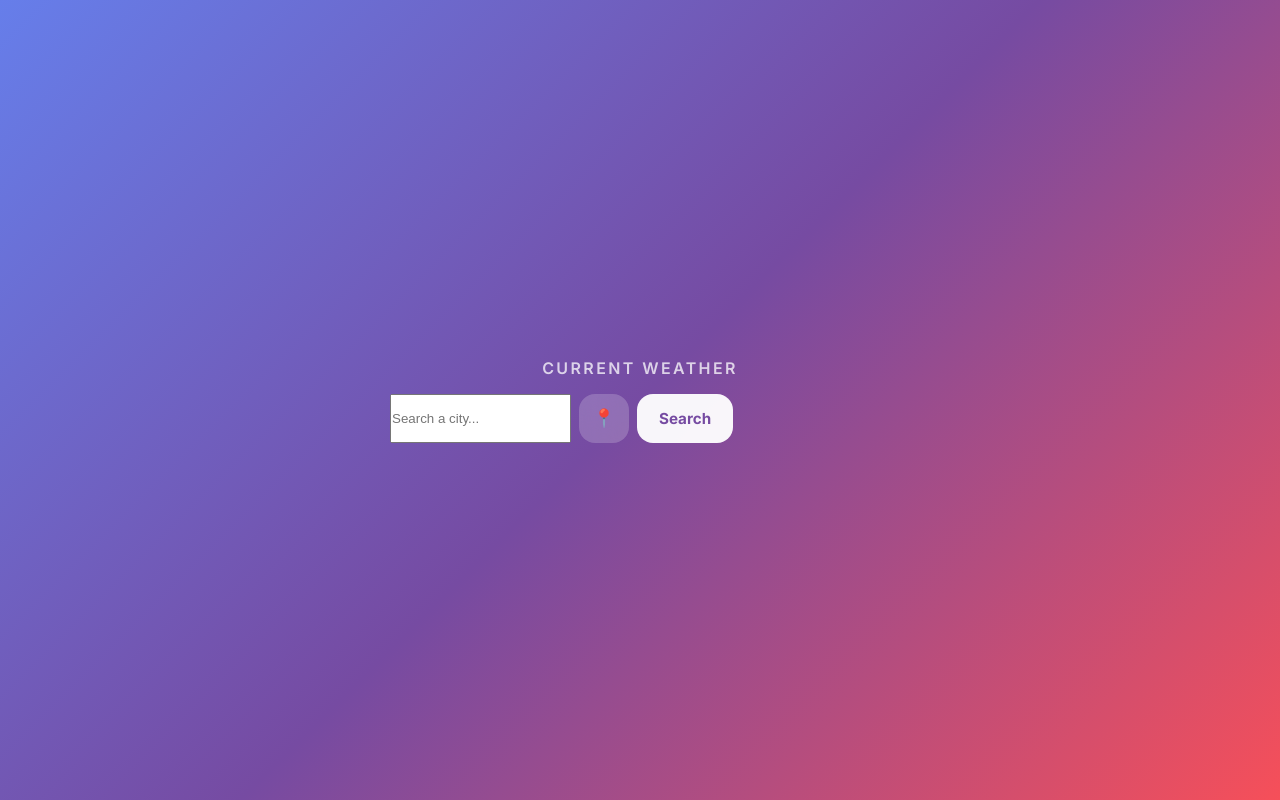
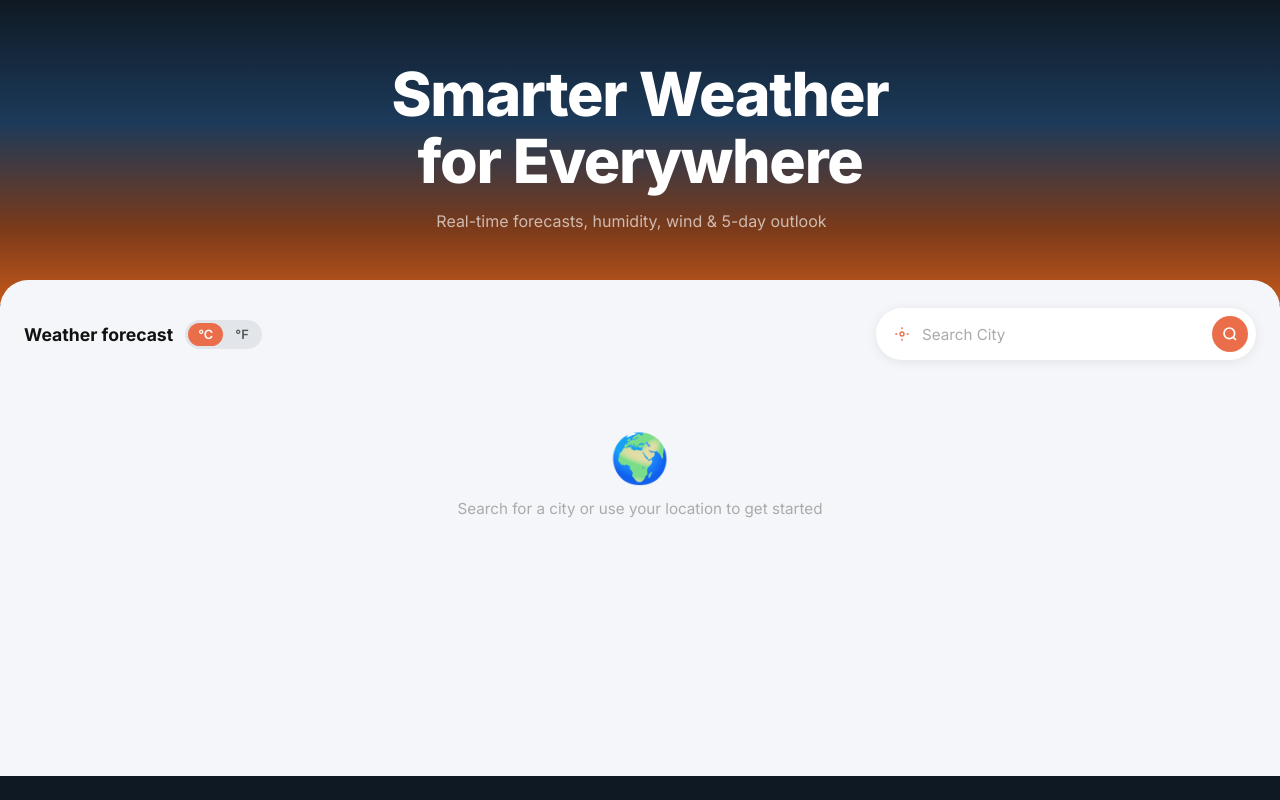
Before and after one commit to tranquilo121-pixel/flask-weather-app, a Flask app: page / in a window 1280 px wide. Run offline with Flask 2, Linux system fonts and the light colour scheme.

Commit message:
Redesign UI inspired by OpenWeatherMap — dark hero + clean white panel

```diff
--- a/app.py
+++ b/app.py
@@ -1,4 +1,5 @@
 import os
+from datetime import datetime
 from flask import Flask, render_template, request
 import requests
 
@@ -65,6 +66,7 @@ def get_forecast(city=None, lat=None, lon=None):
             w = item["weather"][0]
             forecast.append({
                 "date": date,
+                "day_name": datetime.strptime(date, "%Y-%m-%d").strftime("%a"),
                 "temp_max": round(item["main"]["temp_max"]),
                 "temp_min": round(item["main"]["temp_min"]),
                 "icon": w["icon"],
--- a/static/style.css
+++ b/static/style.css
@@ -1,217 +1,276 @@
-@import url('https://fonts.googleapis.com/css2?family=Inter:wght@300;400;600;700&display=swap');
+@import url('https://fonts.googleapis.com/css2?family=Inter:wght@300;400;600;700;800&display=swap');
 
-* {
-  box-sizing: border-box;
-  margin: 0;
-  padding: 0;
-}
+*, *::before, *::after { box-sizing: border-box; margin: 0; padding: 0; }
 
 body {
   font-family: 'Inter', sans-serif;
   min-height: 100vh;
-  background: linear-gradient(135deg, #667eea 0%, #764ba2 50%, #f64f59 100%);
+  background: #0f1923;
+  color: #fff;
+}
+
+/* Hero */
+.hero {
+  background: linear-gradient(180deg, #0f1923 0%, #1c3a5a 40%, #7a3a1a 75%, #c4581a 100%);
+  min-height: 38vh;
   display: flex;
   align-items: center;
   justify-content: center;
-  padding: 24px;
+  text-align: center;
+  padding: 48px 24px 60px;
 }
 
-.container {
-  width: 100%;
-  max-width: 500px;
-  display: flex;
-  flex-direction: column;
-  gap: 16px;
+.hero h1 {
+  font-size: clamp(2rem, 6vw, 3.8rem);
+  font-weight: 800;
+  line-height: 1.1;
+  margin-bottom: 16px;
+  letter-spacing: -0.02em;
 }
 
-h1 {
+.hero p {
   font-size: 1rem;
-  font-weight: 600;
-  letter-spacing: 0.15em;
-  text-transform: uppercase;
-  color: rgba(255,255,255,0.75);
-  text-align: center;
+  color: rgba(255,255,255,0.65);
+  max-width: 480px;
 }
 
-/* Search */
-.search {
-  display: flex;
-  gap: 8px;
+/* Main section */
+.main {
+  background: #f4f6f9;
+  color: #111;
+  min-height: 62vh;
+  border-radius: 28px 28px 0 0;
+  margin-top: -24px;
+  padding: 28px 24px 40px;
+  max-width: 100%;
 }
 
-.search input[type="text"] {
-  flex: 1;
-  padding: 14px 18px;
-  border: none;
-  border-radius: 16px;
-  font-size: 1rem;
-  font-family: 'Inter', sans-serif;
-  background: rgba(255,255,255,0.2);
-  color: #fff;
-  backdrop-filter: blur(10px);
-  outline: none;
-  transition: background 0.2s;
+/* Toolbar */
+.toolbar {
+  display: flex;
+  align-items: center;
+  justify-content: space-between;
+  flex-wrap: wrap;
+  gap: 14px;
+  margin-bottom: 20px;
 }
 
-.search input[type="text"]::placeholder { color: rgba(255,255,255,0.6); }
-.search input[type="text"]:focus { background: rgba(255,255,255,0.3); }
-
-.gps-btn {
-  padding: 14px;
-  border: none;
-  border-radius: 16px;
-  background: rgba(255,255,255,0.2);
-  font-size: 1.1rem;
-  cursor: pointer;
-  backdrop-filter: blur(10px);
-  transition: transform 0.15s, background 0.2s;
+.toolbar-left {
+  display: flex;
+  align-items: center;
+  gap: 12px;
 }
 
-.gps-btn:hover { background: rgba(255,255,255,0.3); transform: scale(1.05); }
-
-.search button[type="submit"] {
-  padding: 14px 22px;
-  border: none;
-  border-radius: 16px;
-  background: rgba(255,255,255,0.95);
-  color: #764ba2;
-  font-size: 0.95rem;
+.toolbar-left h2 {
+  font-size: 1.1rem;
   font-weight: 700;
-  font-family: 'Inter', sans-serif;
-  cursor: pointer;
-  transition: transform 0.15s, background 0.2s;
+  color: #111;
 }
 
-.search button[type="submit"]:hover { transform: scale(1.04); background: #fff; }
+.unit-toggle {
+  display: flex;
+  background: #e2e6ea;
+  border-radius: 20px;
+  padding: 3px;
+  gap: 2px;
+}
+
+.unit {
+  padding: 4px 10px;
+  border-radius: 16px;
+  font-size: 0.8rem;
+  font-weight: 600;
+  cursor: pointer;
+  color: #555;
+  transition: all 0.2s;
+}
+
+.unit.active {
+  background: #eb6e4b;
+  color: #fff;
+}
+
+/* Search bar */
+.search-bar {
+  display: flex;
+  align-items: center;
+  background: #fff;
+  border-radius: 50px;
+  padding: 8px 8px 8px 14px;
+  gap: 8px;
+  box-shadow: 0 2px 12px rgba(0,0,0,0.08);
+  flex: 1;
+  max-width: 380px;
+}
+
+.pin-btn {
+  background: none;
+  border: none;
+  cursor: pointer;
+  color: #eb6e4b;
+  display: flex;
+  align-items: center;
+  padding: 4px;
+  transition: opacity 0.2s;
+}
+
+.pin-btn:hover { opacity: 0.7; }
+
+.current-loc {
+  font-size: 0.85rem;
+  font-weight: 600;
+  color: #333;
+  white-space: nowrap;
+}
+
+.search-bar input[name="city"] {
+  flex: 1;
+  border: none;
+  outline: none;
+  font-size: 0.95rem;
+  font-family: 'Inter', sans-serif;
+  color: #111;
+  background: transparent;
+  min-width: 0;
+}
+
+.search-bar input[name="city"]::placeholder { color: #aaa; }
+
+.search-btn {
+  background: #eb6e4b;
+  border: none;
+  border-radius: 50%;
+  width: 36px;
+  height: 36px;
+  display: flex;
+  align-items: center;
+  justify-content: center;
+  cursor: pointer;
+  color: #fff;
+  transition: background 0.2s, transform 0.15s;
+  flex-shrink: 0;
+}
+
+.search-btn:hover { background: #d4562f; transform: scale(1.05); }
 
 /* Error */
-.error {
-  background: rgba(255,255,255,0.15);
-  color: #fff;
-  padding: 12px 18px;
-  border-radius: 14px;
+.error-bar {
+  background: #fff0ed;
+  color: #c0392b;
+  border-left: 4px solid #eb6e4b;
+  padding: 12px 16px;
+  border-radius: 10px;
   font-size: 0.9rem;
-  text-align: center;
-  backdrop-filter: blur(10px);
-}
-
-/* Main result */
-.result {
-  background: rgba(255,255,255,0.15);
-  backdrop-filter: blur(20px);
-  border-radius: 24px;
-  padding: 28px 24px;
-  border: 1px solid rgba(255,255,255,0.25);
-  text-align: center;
-}
-
-.result h2 {
-  font-size: 1.6rem;
-  font-weight: 700;
-  color: #fff;
   margin-bottom: 16px;
 }
 
-.main-weather {
+/* Day strip */
+.day-strip {
+  display: flex;
+  gap: 10px;
+  overflow-x: auto;
+  padding-bottom: 8px;
+  margin-bottom: 20px;
+  scrollbar-width: none;
+}
+.day-strip::-webkit-scrollbar { display: none; }
+
+.day-pill {
+  display: flex;
+  align-items: center;
+  gap: 6px;
+  background: #e2e6ea;
+  border-radius: 50px;
+  padding: 8px 16px;
+  cursor: pointer;
+  white-space: nowrap;
+  transition: background 0.2s;
+  flex-shrink: 0;
+}
+
+.day-pill.active { background: #eb6e4b; color: #fff; }
+.day-pill img { width: 28px; height: 28px; }
+.day-name { font-size: 0.85rem; font-weight: 600; }
+.day-temp { font-size: 0.85rem; font-weight: 700; }
+
+/* Weather panel */
+.weather-panel {
+  background: #fff;
+  border-radius: 20px;
+  padding: 24px;
+  box-shadow: 0 2px 16px rgba(0,0,0,0.07);
+}
+
+.weather-main {
+  display: flex;
+  align-items: center;
+  gap: 16px;
+  margin-bottom: 24px;
+}
+
+.weather-icon-wrap {
+  background: linear-gradient(135deg, #667eea, #764ba2);
+  border-radius: 20px;
+  width: 90px;
+  height: 90px;
+  display: flex;
+  align-items: center;
+  justify-content: center;
+  flex-shrink: 0;
+}
+
+.weather-icon-wrap img { width: 72px; height: 72px; }
+
+.big-temp {
+  font-size: 3rem;
+  font-weight: 800;
+  line-height: 1;
+  color: #111;
+}
+
+.big-temp span { font-size: 1.5rem; font-weight: 400; color: #888; }
+
+.weather-desc {
+  font-size: 0.95rem;
+  color: #555;
+  text-transform: capitalize;
+  margin-top: 4px;
+}
+
+.weather-city {
+  font-size: 0.85rem;
+  font-weight: 600;
+  color: #eb6e4b;
+  margin-top: 4px;
+}
+
+/* Detail strip */
+.detail-strip {
+  display: grid;
+  grid-template-columns: repeat(3, 1fr);
+  gap: 12px;
+  border-top: 1px solid #f0f0f0;
+  padding-top: 20px;
+}
+
+.detail-item {
   display: flex;
   flex-direction: column;
   align-items: center;
   gap: 4px;
-  margin-bottom: 24px;
-}
-
-.main-weather img {
-  width: 80px;
-  height: 80px;
-  filter: drop-shadow(0 4px 12px rgba(0,0,0,0.2));
-}
-
-.temp {
-  font-size: 3.5rem;
-  font-weight: 700;
-  color: #fff;
-  line-height: 1;
-}
-
-.desc {
-  font-size: 1rem;
-  color: rgba(255,255,255,0.8);
-  text-transform: capitalize;
-  letter-spacing: 0.05em;
-}
-
-/* Detail cards */
-.details {
-  display: grid;
-  grid-template-columns: repeat(3, 1fr);
-  gap: 10px;
-}
-
-.detail-card {
-  background: rgba(255,255,255,0.12);
-  border-radius: 16px;
-  padding: 14px 8px;
-  display: flex;
-  flex-direction: column;
-  align-items: center;
-  gap: 4px;
-  border: 1px solid rgba(255,255,255,0.15);
-}
-
-.detail-icon { font-size: 1.3rem; }
-.detail-value { font-size: 1rem; font-weight: 700; color: #fff; }
-.detail-label { font-size: 0.72rem; color: rgba(255,255,255,0.65); text-transform: uppercase; letter-spacing: 0.08em; }
-
-/* Forecast */
-.forecast {
-  background: rgba(255,255,255,0.15);
-  backdrop-filter: blur(20px);
-  border-radius: 24px;
-  padding: 20px 24px;
-  border: 1px solid rgba(255,255,255,0.25);
-}
-
-.forecast h3 {
-  font-size: 0.85rem;
-  font-weight: 600;
-  letter-spacing: 0.12em;
-  text-transform: uppercase;
-  color: rgba(255,255,255,0.7);
-  margin-bottom: 14px;
   text-align: center;
 }
 
-.forecast-grid {
-  display: grid;
-  grid-template-columns: repeat(5, 1fr);
-  gap: 8px;
+.detail-item svg { color: #eb6e4b; margin-bottom: 2px; }
+.d-val { font-size: 1rem; font-weight: 700; color: #111; }
+.d-lbl { font-size: 0.72rem; text-transform: uppercase; letter-spacing: 0.08em; color: #999; }
+
+/* Empty state */
+.empty-state {
+  text-align: center;
+  padding: 48px 24px;
+  color: #aaa;
 }
 
-.forecast-card {
-  display: flex;
-  flex-direction: column;
-  align-items: center;
-  gap: 2px;
-  background: rgba(255,255,255,0.1);
-  border-radius: 14px;
-  padding: 10px 4px;
-  border: 1px solid rgba(255,255,255,0.12);
-}
-
-.forecast-date {
-  font-size: 0.72rem;
-  font-weight: 600;
-  color: rgba(255,255,255,0.75);
-}
-
-.forecast-card img { width: 36px; height: 36px; }
-
-.forecast-temps {
-  display: flex;
-  gap: 4px;
-  font-size: 0.78rem;
-  font-weight: 600;
-}
-
-.f-max { color: #fff; }
-.f-min { color: rgba(255,255,255,0.5); }
+.empty-icon { font-size: 3rem; margin-bottom: 12px; }
+.empty-state p { font-size: 0.95rem; }
--- a/templates/index.html
+++ b/templates/index.html
@@ -3,80 +3,102 @@
   <head>
     <meta charset="utf-8" />
     <meta name="viewport" content="width=device-width,initial-scale=1" />
-    <title>Weather</title>
+    <title>Weather App</title>
     <link rel="stylesheet" href="/static/style.css" />
   </head>
   <body>
-    <main class="container">
-      <h1>Current Weather</h1>
 
-      <form method="post" class="search" id="search-form">
-        <input name="city" id="city-input" placeholder="Search a city..." value="{{ city or '' }}" autocomplete="off" />
-        <input type="hidden" name="lat" id="lat-input" />
-        <input type="hidden" name="lon" id="lon-input" />
-        <button type="button" class="gps-btn" id="gps-btn" title="Use my location">📍</button>
-        <button type="submit">Search</button>
-      </form>
+    <section class="hero">
+      <div class="hero-content">
+        <h1>Smarter Weather<br>for Everywhere</h1>
+        <p>Real-time forecasts, humidity, wind &amp; 5-day outlook</p>
+      </div>
+    </section>
+
+    <section class="main">
+      <div class="toolbar">
+        <div class="toolbar-left">
+          <h2>Weather forecast</h2>
+          <div class="unit-toggle">
+            <span class="unit active">°C</span>
+            <span class="unit">°F</span>
+          </div>
+        </div>
+        <form method="post" class="search-bar" id="search-form">
+          <input type="hidden" name="lat" id="lat-input" />
+          <input type="hidden" name="lon" id="lon-input" />
+          <button type="button" class="pin-btn" id="gps-btn" title="Use my location">
+            <svg width="16" height="16" viewBox="0 0 24 24" fill="none" stroke="currentColor" stroke-width="2"><circle cx="12" cy="12" r="3"/><path d="M12 2v3M12 19v3M2 12h3M19 12h3"/></svg>
+          </button>
+          {% if weather %}<span class="current-loc">{{ weather.city }}, {{ weather.country }}</span>{% endif %}
+          <input name="city" id="city-input" placeholder="Search City" value="" autocomplete="off" />
+          <button type="submit" class="search-btn">
+            <svg width="16" height="16" viewBox="0 0 24 24" fill="none" stroke="currentColor" stroke-width="2.5"><circle cx="11" cy="11" r="8"/><path d="m21 21-4.35-4.35"/></svg>
+          </button>
+        </form>
+      </div>
 
       {% if error %}
-        <div class="error">{{ error }}</div>
+        <div class="error-bar">{{ error }}</div>
+      {% endif %}
+
+      {% if forecast %}
+      <div class="day-strip">
+        {% for day in forecast %}
+        <div class="day-pill {% if loop.first %}active{% endif %}">
+          <span class="day-name">{{ day.day_name }}</span>
+          <span class="day-temp">{{ day.temp_max }}°</span>
+          <img src="https://openweathermap.org/img/wn/{{ day.icon }}.png" alt="" />
+        </div>
+        {% endfor %}
+      </div>
       {% endif %}
 
       {% if weather %}
-        <section class="result">
-          <h2>{{ weather.city }}{% if weather.country %}, {{ weather.country }}{% endif %}</h2>
-          <div class="main-weather">
-            <img src="https://openweathermap.org/img/wn/{{ weather.icon }}@2x.png" alt="icon" />
-            <div class="temp">{{ weather.temp }}°C</div>
-            <div class="desc">{{ weather.description }}</div>
+      <div class="weather-panel">
+        <div class="weather-main">
+          <div class="weather-icon-wrap">
+            <img src="https://openweathermap.org/img/wn/{{ weather.icon }}@2x.png" alt="{{ weather.description }}" />
           </div>
+          <div class="weather-info">
+            <div class="big-temp">{{ weather.temp }}<span>°C</span></div>
+            <div class="weather-desc">{{ weather.description }}</div>
+            <div class="weather-city">{{ weather.city }}{% if weather.country %}, {{ weather.country }}{% endif %}</div>
+          </div>
+        </div>
 
-          <div class="details">
-            <div class="detail-card">
-              <span class="detail-icon">🌡️</span>
-              <span class="detail-value">{{ weather.feels_like }}°C</span>
-              <span class="detail-label">Feels Like</span>
-            </div>
-            <div class="detail-card">
-              <span class="detail-icon">💧</span>
-              <span class="detail-value">{{ weather.humidity }}%</span>
-              <span class="detail-label">Humidity</span>
-            </div>
-            <div class="detail-card">
-              <span class="detail-icon">💨</span>
-              <span class="detail-value">{{ weather.wind_speed }} km/h</span>
-              <span class="detail-label">Wind</span>
-            </div>
+        <div class="detail-strip">
+          <div class="detail-item">
+            <svg width="18" height="18" viewBox="0 0 24 24" fill="none" stroke="currentColor" stroke-width="2"><path d="M14 14.76V3.5a2.5 2.5 0 0 0-5 0v11.26a4.5 4.5 0 1 0 5 0z"/></svg>
+            <span class="d-val">{{ weather.feels_like }}°C</span>
+            <span class="d-lbl">Feels Like</span>
           </div>
-        </section>
+          <div class="detail-item">
+            <svg width="18" height="18" viewBox="0 0 24 24" fill="none" stroke="currentColor" stroke-width="2"><path d="M12 2.69l5.66 5.66a8 8 0 1 1-11.31 0z"/></svg>
+            <span class="d-val">{{ weather.humidity }}%</span>
+            <span class="d-lbl">Humidity</span>
+          </div>
+          <div class="detail-item">
+            <svg width="18" height="18" viewBox="0 0 24 24" fill="none" stroke="currentColor" stroke-width="2"><path d="M9.59 4.59A2 2 0 1 1 11 8H2m10.59 11.41A2 2 0 1 0 14 16H2m15.73-8.27A2.5 2.5 0 1 1 19.5 12H2"/></svg>
+            <span class="d-val">{{ weather.wind_speed }} km/h</span>
+            <span class="d-lbl">Wind</span>
+          </div>
+        </div>
+      </div>
+      {% endif %}
 
-        {% if forecast %}
-        <section class="forecast">
-          <h3>5-Day Forecast</h3>
-          <div class="forecast-grid">
-            {% for day in forecast %}
-            <div class="forecast-card">
-              <div class="forecast-date">{{ day.date[5:] }}</div>
-              <img src="https://openweathermap.org/img/wn/{{ day.icon }}.png" alt="{{ day.description }}" />
-              <div class="forecast-temps">
-                <span class="f-max">{{ day.temp_max }}°</span>
-                <span class="f-min">{{ day.temp_min }}°</span>
-              </div>
-            </div>
-            {% endfor %}
-          </div>
-        </section>
-        {% endif %}
+      {% if not weather and not error %}
+      <div class="empty-state">
+        <div class="empty-icon">🌍</div>
+        <p>Search for a city or use your location to get started</p>
+      </div>
       {% endif %}
-    </main>
+    </section>
 
     <script>
       document.getElementById('gps-btn').addEventListener('click', function () {
-        if (!navigator.geolocation) {
-          alert('Geolocation is not supported by your browser.');
-          return;
-        }
-        this.textContent = '⏳';
+        if (!navigator.geolocation) { alert('Geolocation not supported.'); return; }
+        this.style.opacity = '0.5';
         navigator.geolocation.getCurrentPosition(
           function (pos) {
             document.getElementById('lat-input').value = pos.coords.latitude;
@@ -84,10 +106,7 @@
             document.getElementById('city-input').value = '';
             document.getElementById('search-form').submit();
           },
-          function () {
-            alert('Unable to get your location.');
-            document.getElementById('gps-btn').textContent = '📍';
-          }
+          function () { alert('Unable to get your location.'); document.getElementById('gps-btn').style.opacity = '1'; }
         );
       });
     </script>
```
